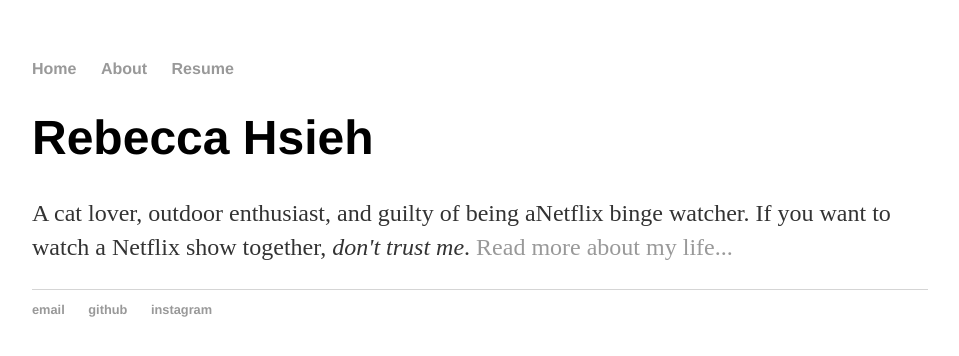
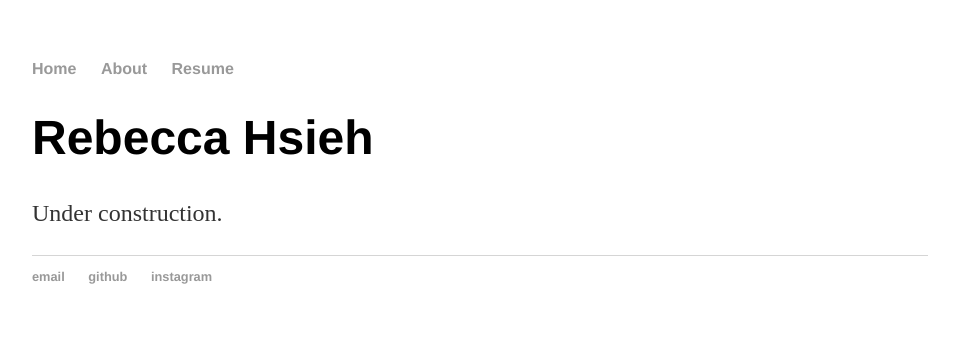
Before and after one commit to therealslimhsiehdy/therealslimhsiehdy.github.io, a Jekyll site: the page built from index.html, in a window 1280 px wide. Shown: the top 356 px of the page, without its empty margins (160-1119 px from the left). Built offline with Jekyll 4.4.1, drawn with Linux system fonts in a browser that asks for light colours.

Commit message:
Testing about me page

```diff
--- a/_layouts/default.html
+++ b/_layouts/default.html
@@ -16,7 +16,7 @@
 		<div class="container">
     		<div class="blurb">
         		<h1>Rebecca Hsieh</h1>
-				<p>A cat lover, outdoor enthusiast, and guilty of being aNetflix binge watcher. If you want to watch a Netflix show together, <em>don't trust me</em>. <a href="/about">Read more about my life...</a></p>
+				<p>Under construction.</p>
     		</div><!-- /.blurb -->
 		</div><!-- /.container -->
 		<footer>
--- a/css/main.css
+++ b/css/main.css
@@ -3,7 +3,7 @@ body {
     width: 70%;
 }
 nav ul, footer ul {
-    font-family:'Helvetica', 'Arial', 'Sans-Serif';
+    font-family:'Helvetica', 'Palatino', 'Sans-Serif';
     padding: 0px;
     list-style: none;
     font-weight: bold;
@@ -21,7 +21,7 @@ a:hover {
 }
 h1 {
     font-size: 3em;
-    font-family:'Helvetica', 'Arial', 'Sans-Serif';
+    font-family:'Helvetica', 'Palatino', 'Sans-Serif';
 }
 p {
     font-size: 1.5em;
```
Also changed, not shown: about/about.html (added, +12 -0 lines).
